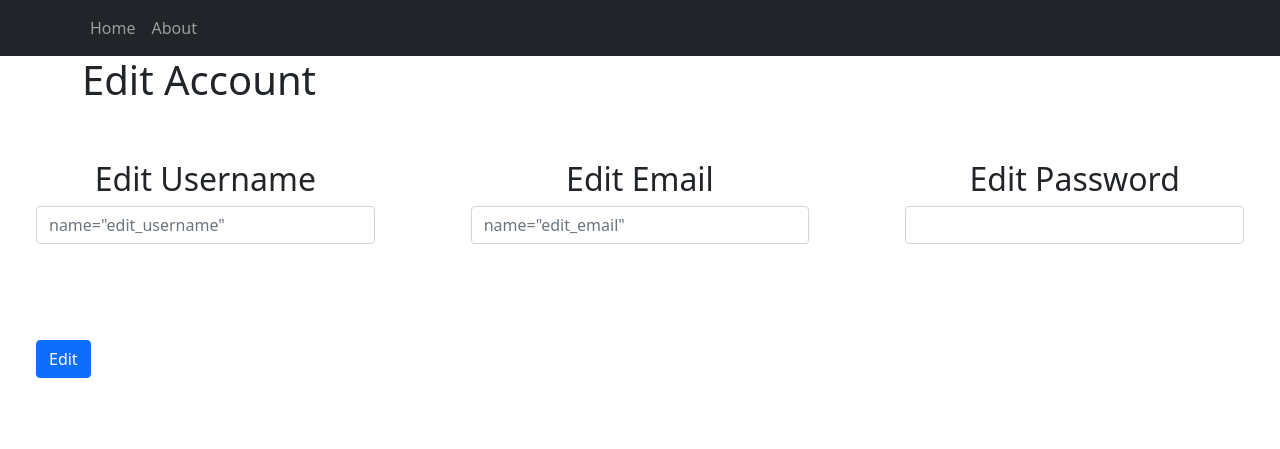
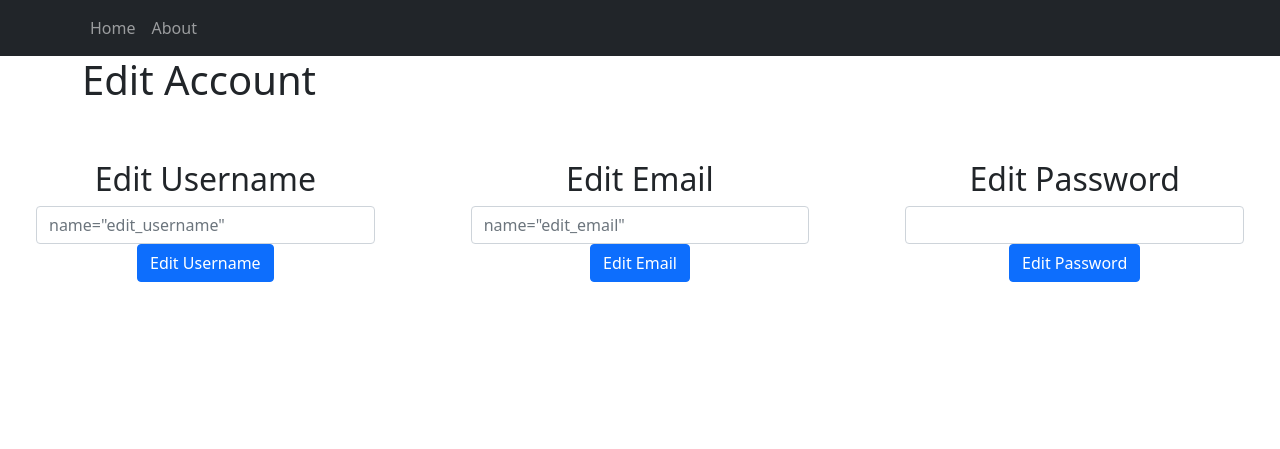
Before and after one commit to Cngo2019/ITSC_3155_Project, a Flask app: page /edit_account.html in a window 1280 px wide. Shown: the top 449 px of the page. Run offline with Flask 2, Linux system fonts and the light colour scheme; the visitor is signed in with stand-in values (Sample User, id 1).

Commit message:
committing changes to edit account

```diff
--- a/app.py
+++ b/app.py
@@ -250,35 +250,7 @@ def delete_account(account_id): #I need to pass the account id here.
     db.session.delete(account_to_delete)
     db.session.commit()
 
-    if 'user' not in session:
-        abort(401)
-    del session['user']
 
-    return redirect("/login")
-
-@app.post('/account_updated')
-def account_edited():
-    #print(f'{account_id} is the account id')
-    if not 'user' in session:
-        abort(404)
-    # Obtain the neccessary information sent from the form
-    # title
-    username = request.form.get('edit_username')
-    # main text
-    email = request.form.get('edit_email')
-
-    #retrieve the password from the form
-    password = request.form.get('edit_password')
-
-    # Get the account id
-    print(username)
-    print(email)
-    user_account = User.query.filter_by(username=session['user']).first()
-    user_account.username = username
-    user_account.email = email
-    user_account.password = bcrypt.generate_password_hash(password)
-
-    db.session.commit()
 
     if 'user' not in session:
         abort(401)
@@ -286,4 +258,52 @@ def account_edited():
 
     return redirect("/login")
 
+@app.get('/account_updated')
+def account_edited():
+    return redirect("/login")
+
+@app.get('/unavailable')
+def unavailable():
+    return render_template('unavailable.html')
+
+@app.post('/username_updated')
+def username_updated():
+    if not 'user' in session:
+        abort(404)
+    current_user = User.query.filter_by(username=session['user']).first()
+    print(current_user)
+    username= request.form.get('edit_username')
+    if User.query.filter_by(username=username).first():
+        return redirect('/unavailable')
+    if username == '':
+        return redirect('/unavailable')
+    current_user.username = username
+    db.session.commit()
+    return redirect('/account_updated')
+
+@app.post('/email_updated')
+def email_updated():
+    if not 'user' in session:
+        abort(404)
+    current_user = User.query.filter_by(username=session['user']).first()
+    email = request.form.get('edit_email')
+    if User.query.filter_by(email=email).first():
+        return redirect('/unavailable')
+    current_user.email = email
+    db.session.commit()
+    return redirect('/account_updated')
+
+@app.post('/password_updated')
+def password_updated():
+    if not 'user' in session:
+        abort(404)
+    current_user = User.query.filter_by(username=session['user']).first()
+    password = request.form.get('edit_password')
+    if password == "":
+        return redirect('/unavailable')
+    hashed_password = bcrypt.generate_password_hash(password)
+    current_user.password = hashed_password
+    db.session.commit()
+    return redirect('/account_updated')
+
 #The  session dictionary was not updated. It must be updated
--- a/templates/edit_account.html
+++ b/templates/edit_account.html
@@ -5,29 +5,31 @@
     <h1>Edit Account</h1>
 </div>
 
-<form action="/account_updated" method="post">
+
 <div class="row text-center">
     <div class="col-md-4 p-5">
+        <form action="/username_updated" method="post">
         <h2>Edit Username</h2>
         <input class="form-control" type="text" placeholder={{current_user.username}} name="edit_username" id="edit_username">
+        <button type="submit" class="btn btn-primary">Edit Username</button><br/></br>
+        </form>
     </div>
     <div class="col-md-4 p-5">
+        <form actions="/email_updated" method="post">
         <h2>Edit Email</h2>
         <input class="form-control" type="text" placeholder={{current_user.email}}  name="edit_email" id="edit_email">
+        <button type="submit" class="btn btn-primary">Edit Email</button><br/></br>
+        <form>
     </div>
     <div class="col-md-4 p-5">
+        <form actions="/password_updated" method="post">
         <h2>Edit Password</h2>
         <input class="form-control" type="text" placeholder=""  name="edit_password" id="edit_password">
+        <button type="submit" class="btn btn-primary">Edit Password</button><br/></br>
+        <form>
     </div>
 </div>
 
-<div class="row">
-    <div class="col-md-6 p-5">
-        <button type="submit" class="btn btn-primary">Edit</button><br/></br>
-    </div>
-</div>
-
-</form>
 
 
 {%endblock%}
```
Also changed, not shown: templates/unavailable.html (added, +9 -0 lines).
